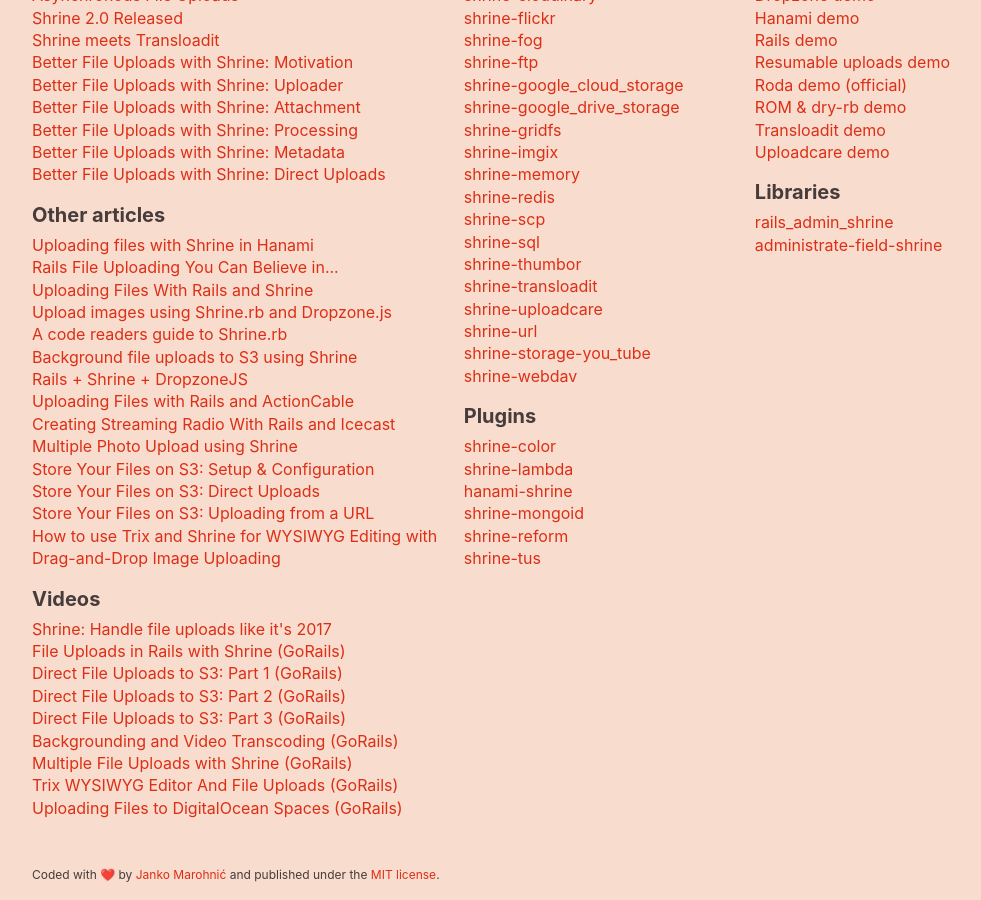
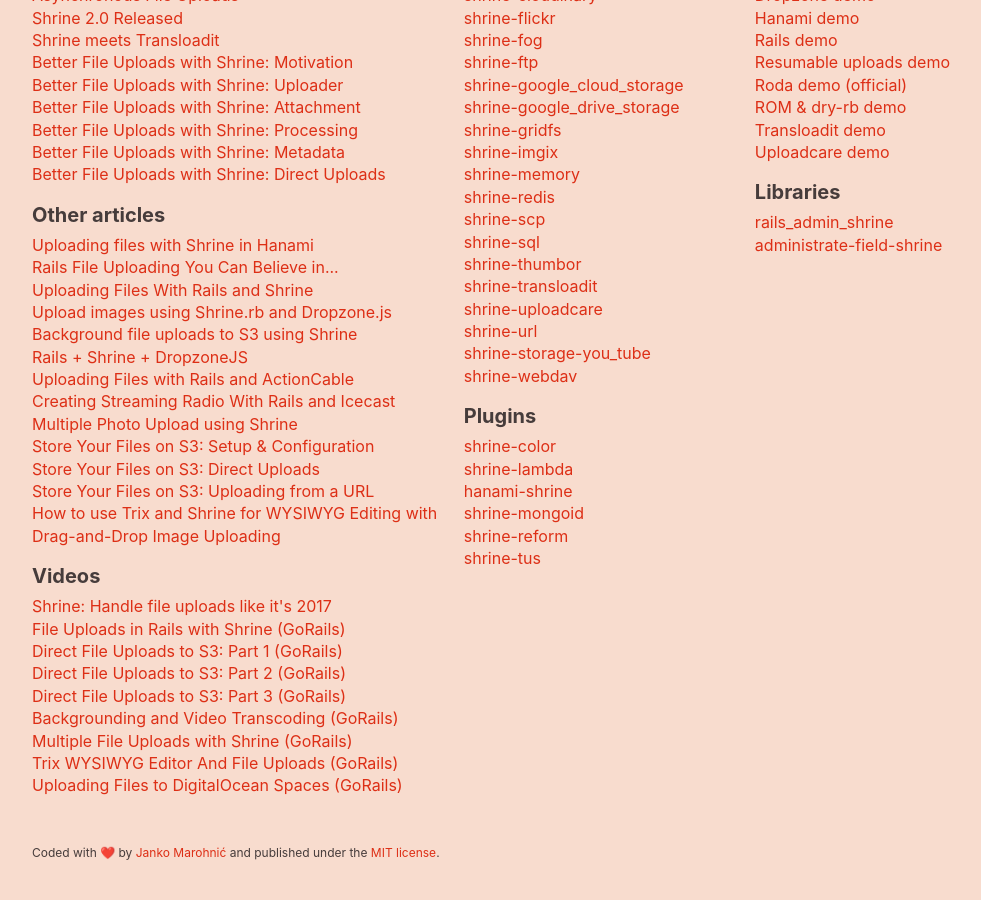
Before and after one commit to avinashcodeer/Romenics, a Jekyll site: the page built from www/index.html, in a window 1280 px wide and 900 px high, scrolled down 2159 px. Shown: the whole window, without its empty margins (106-1087 px from the left). Built offline with Jekyll 4.4.1, drawn with Linux system fonts in a browser that asks for light colours; emoji names are drawn with the system emoji font; after the commit the page ends 3037 px from its top, so only the background shows below that.

Commit message:
Remove broken article link from homepage (#260)

```diff
--- a/www/_data/external.yml
+++ b/www/_data/external.yml
@@ -47,9 +47,6 @@
       -
         name: Upload images using Shrine.rb and Dropzone.js
         url: https://codyeatworld.com/2017/04/18/rails-uploading-images-confidently-with-shrine-rb/
-      -
-        name: A code readers guide to Shrine.rb
-        url: http://justletyourcodeglo.com/blog/2017/04/19/reading-shrine.html
       -
         name: Background file uploads to S3 using Shrine
         url: http://elixirator.com/blog/2017/background-file-uploads-to-s3-using-shrine.html
```
